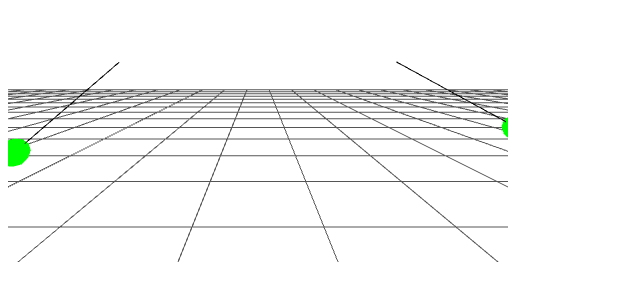
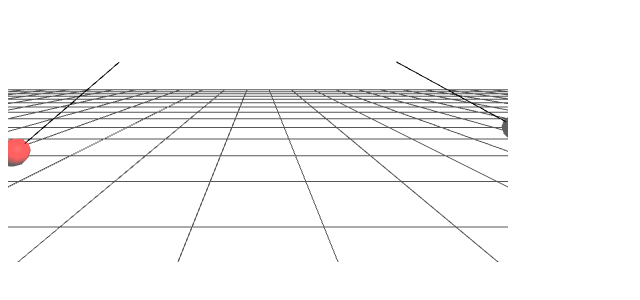
Before and after one commit to kriskda/threejs_examples, a plain HTML site: page pendulum/index.html in a window 1280 px wide. Shown: the part 146-446 px from the top of the page, 0-640 px from the left. Drawn offline with Linux system fonts and the light colour scheme; animation ran at ten frames a second.

Commit message:
Add color parameter to pendulum view. Change basic material to phong in pendulum view

```diff
--- a/pendulum/index.html
+++ b/pendulum/index.html
@@ -28,7 +28,7 @@
 			scene.add( ambientLight );
 
 			var directionalLight = new THREE.DirectionalLight( 0xffffff );
-			directionalLight.position.set( 2, 0.75, 0.5 ).normalize();
+			directionalLight.position.set( 1, 0.75, 0.5 ).normalize();
 			scene.add( directionalLight );
 
 			/* Set positions */
@@ -41,11 +41,11 @@
 			var gamma = 0.01;
 
 			var cameraController = CameraController(camera, height, width);
-			var pendulumViewA = PendulumView(L, -10, 10, 0, theta);
+			var pendulumViewA = PendulumView(L, -10, 10, 0, theta, "rgb(255,0,0)");
 			var pendulumModelA = PendulumModel(pendulumViewA, 9.81, L, theta, v, gamma);
 			pendulumViewA.addToScene(scene);
 
-			var pendulumViewB = PendulumView(L, 10, 10, 0, theta);
+			var pendulumViewB = PendulumView(L, 10, 10, 0, theta, "rgb(0,255,0)");
 			var pendulumModelB = PendulumModel(pendulumViewB, 1.57, L, theta, v, gamma);
 			pendulumViewB.addToScene(scene);
 
@@ -68,13 +68,13 @@
 
 
 			/* Pendulum view which is just sphere and line with two vertices connected together  */
-			function PendulumView(L, x, y, z, theta0) {
+			function PendulumView(L, x, y, z, theta0, sphereColor) {
 				var sphere, line;
 				init();
 
 				function init() {
 					var sphereGeometry = new THREE.SphereGeometry( 1 );
-					var sphereMaterial = new THREE.MeshBasicMaterial({ color: 0x00ff00 });
+					var sphereMaterial = new THREE.MeshPhongMaterial({ color: sphereColor });
 
 					sphere = new THREE.Mesh( sphereGeometry, sphereMaterial );
 
```
